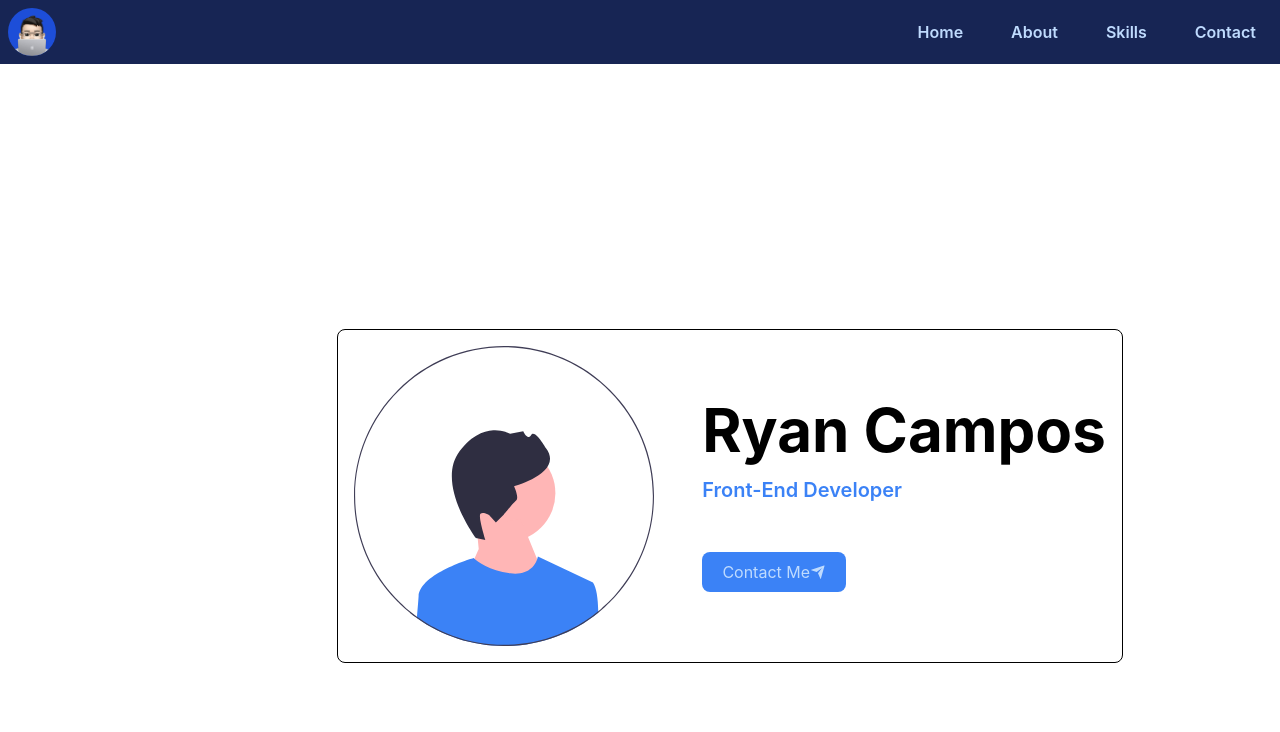
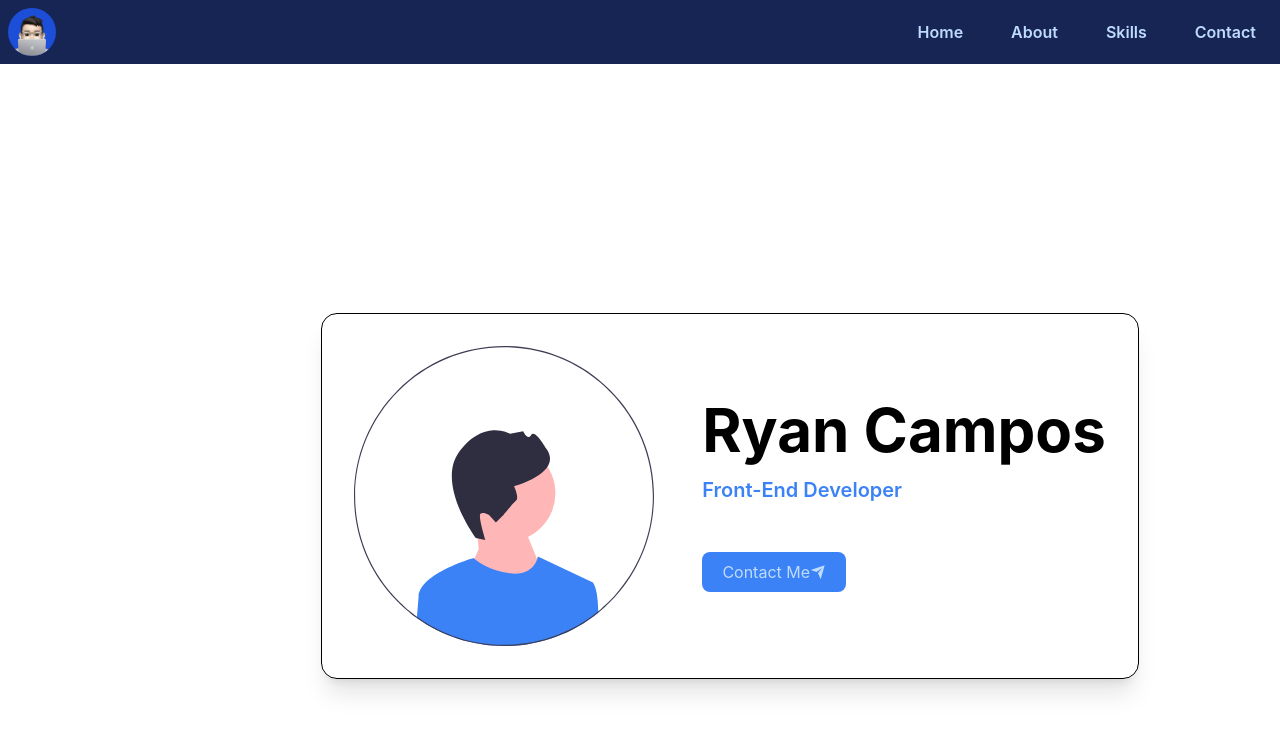
Before and after one commit to Raayoong/portfolio, a React (Create React App) app: page / in a window 1280 px wide. Shown: the top 732 px of the page. Built offline with nearby package versions, Linux system fonts and the light colour scheme.

Commit message:
add some styles

```diff
--- a/src/components/home.js
+++ b/src/components/home.js
@@ -4,7 +4,7 @@ import Plane from "../assets/send-plane-fill.svg";
 const Home = () => {
   return (
     <section id="Home" className="h-screen flex items-center justify-center pb-20 pt-20">
-      <div className="flex flex-row items-center justify-center gap-12 border-[1px] p-4 rounded-lg border-black">
+      <div className="flex flex-row items-center justify-center gap-12 border-[1px] p-8 rounded-2xl border-black shadow-xl">
         <figure>
           <img className="w-[300px]" src={Profile} alt="" />
         </figure>
```
